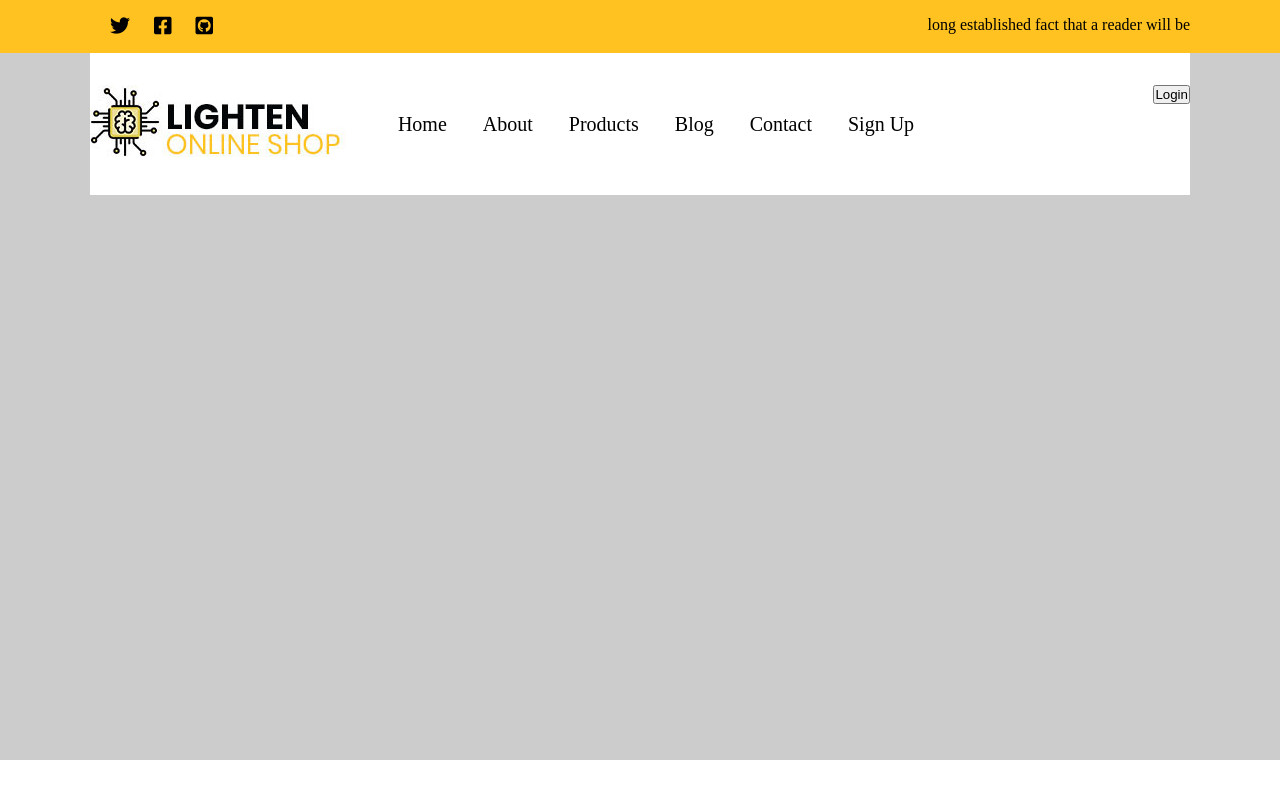
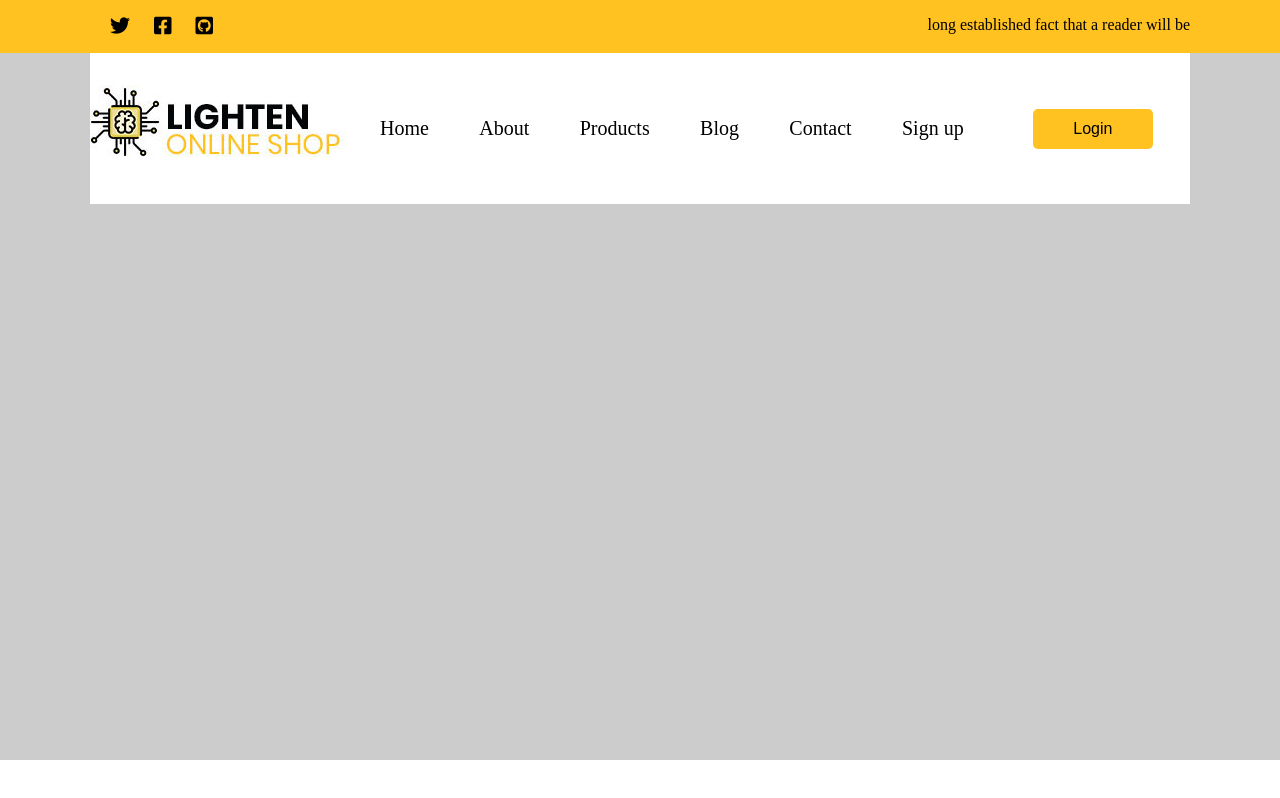
Before and after one commit to thanhhung-art/lighten-website, a plain HTML site: page index.html in a window 1280 px wide. Drawn offline with Linux system fonts and the light colour scheme.

Commit message:
complete header

```diff
--- a/index.html
+++ b/index.html
@@ -27,15 +27,29 @@
         <img src="images/logo.jpg" alt="logo">
       </div>
       <div class="links">
-        <a href="#">Home</a>
-        <a href="#">About</a>
-        <a href="#">Products</a>
-        <a href="#">Blog</a>
-        <a href="#">Contact</a>
-        <a href="#">Sign Up</a>
+        <nav>
+          <ul>
+            <li><a href="#">Home</a></li>
+          </ul>
+          <ul>
+            <li><a href="#">About</a></li>
+          </ul>
+          <ul>
+            <li><a href="#">Products</a></li>
+          </ul>
+          <ul>
+            <li><a href="#">Blog</a></li>
+          </ul>
+          <ul>
+            <li><a href="">Contact</a></li>
+          </ul>
+          <ul>
+            <li><a href="">Sign up</a></li>
+          </ul>
+        </nav>
       </div>
       <div class="btn">
-        <button>Login</button>
+        <button class="btn-header">Login</button>
       </div>
     </div>
   </section>
--- a/style.css
+++ b/style.css
@@ -44,19 +44,48 @@
 }
 
 .navbar .logo {
-  flex-basis: 26%;
+  flex-basis: 22%;
 }
 
 .container-nav .links {
+  flex-basis: 60%;
+  vertical-align: middle;
+}
+
+.container-nav nav {
+  display: flex;
+  justify-content: space-between;
+  height: 100%;
+  padding: 2rem;
+}
+
+nav ul li {
+  list-style: none;
+}
+
+nav a {
+  text-decoration:none;
+  color: #000;
+  font-size: 20px;
+}
+
+.header .btn {
+  flex-basis: 18%;
+  position: relative;
+}
+
+.header .btn button {
+  width: 120px;
+  height: 40px;
+  background-color: var(--color-primary);
+  border-radius: 5px;
+  border: none;
+  font-size: 16px;
+}
+
+.header .btn-header {
   position: absolute;
   top: 50%;
   left: 50%;
   transform: translate(-50%,-50%);
 }
-
-.container-nav a{
-  margin-left: 2rem;
-  font-size: 20px;
-  text-decoration: none;
-  color: #000;
-}
```
